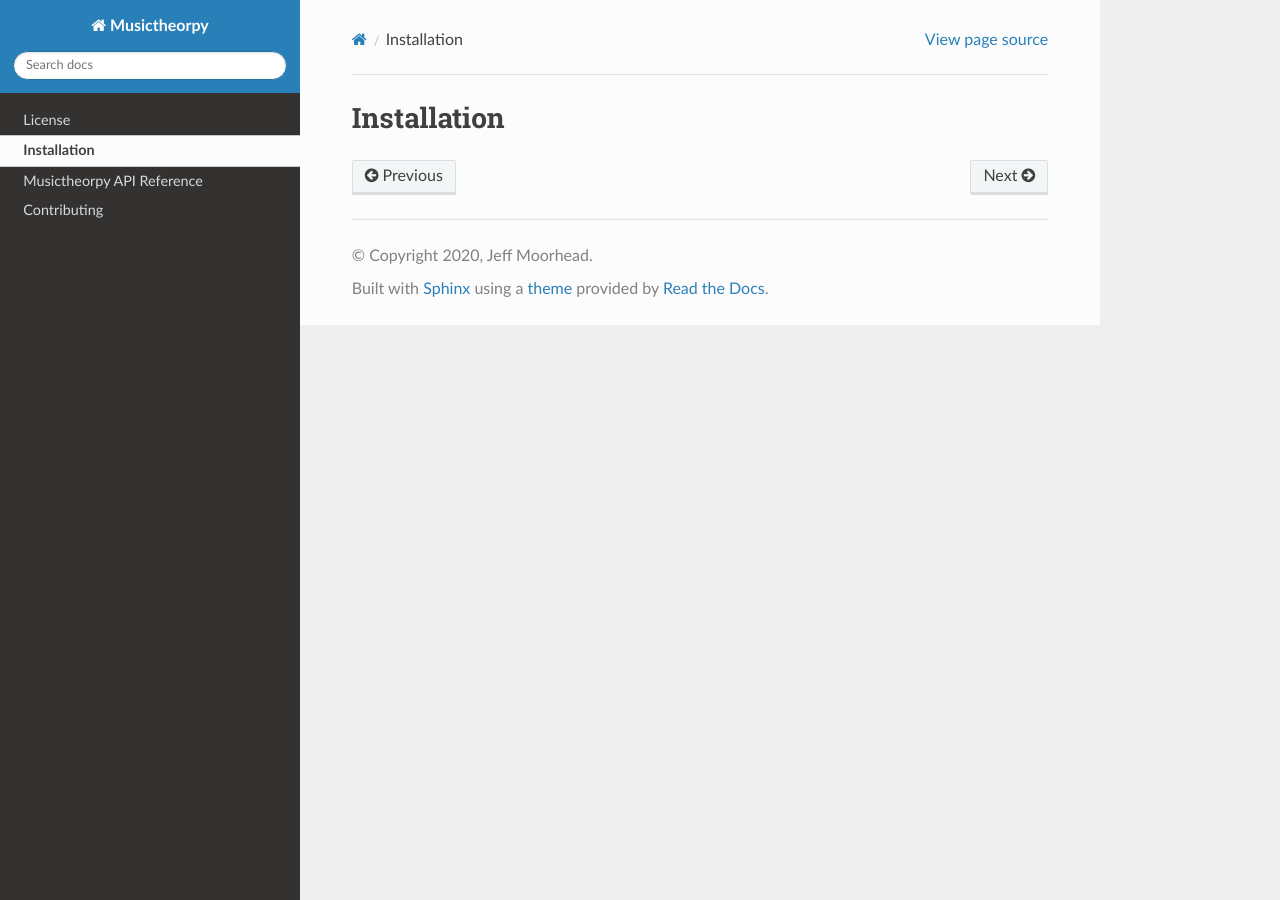
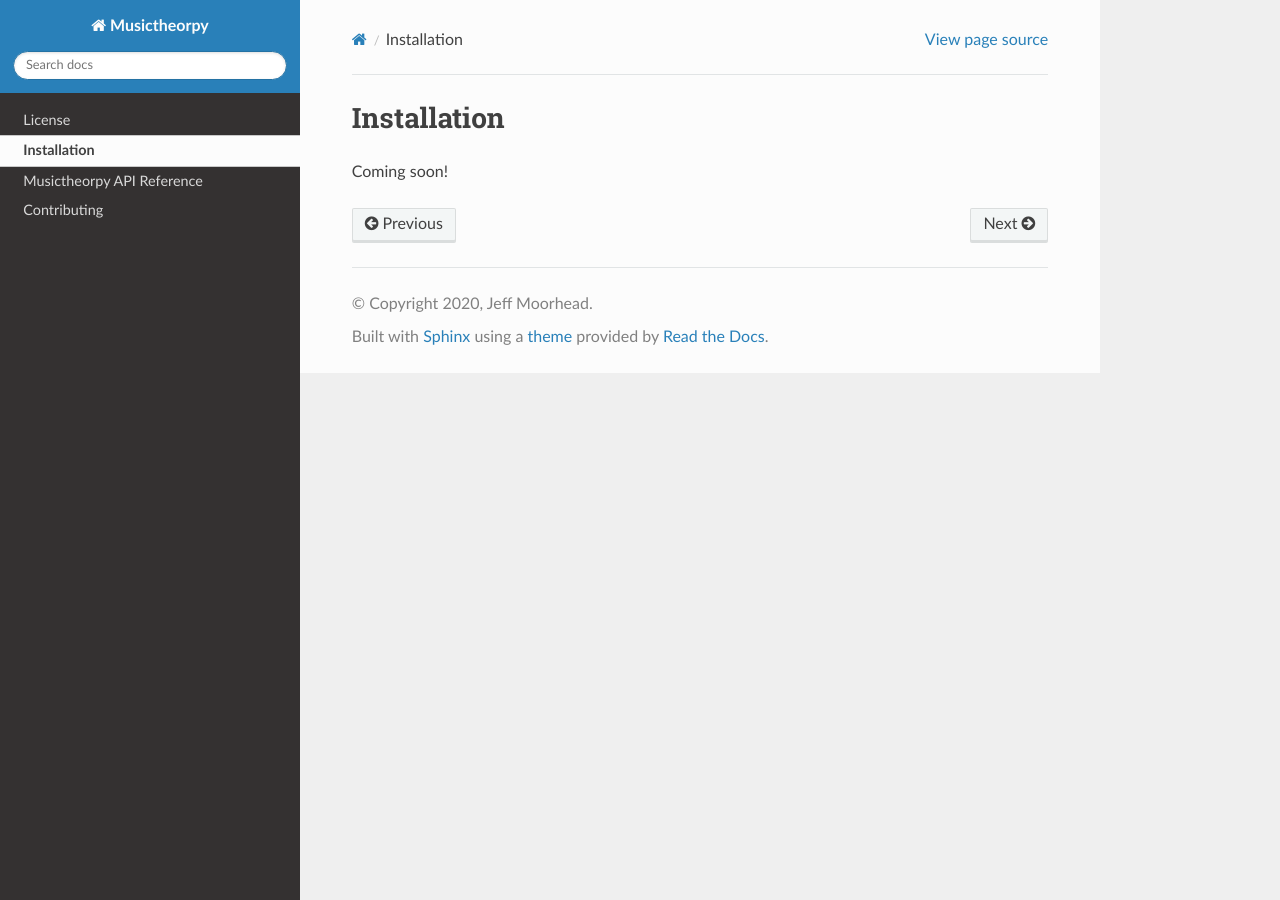
Before and after one commit to Jeff-Moorhead/musictheorpy, a Sphinx documentation site: the page built from docs/source/installation.rst, in a window 1280 px wide. Built offline with Sphinx 7.4.7 and the Read the Docs theme 2.0.0, drawn with Linux system fonts in a browser that asks for light colours.

Commit message:
Indicate that docs will be updated soon

```diff
--- a/docs/source/api.rst
+++ b/docs/source/api.rst
@@ -1,3 +1,5 @@
 ==========================
 Musictheorpy API Reference
 ==========================
+
+Coming soon!
--- a/docs/source/contributing.rst
+++ b/docs/source/contributing.rst
@@ -1,3 +1,5 @@
 ============
 Contributing
 ============
+
+Coming soon!
--- a/docs/source/installation.rst
+++ b/docs/source/installation.rst
@@ -1,3 +1,5 @@
 ============
 Installation
 ============
+
+Coming soon!
```
